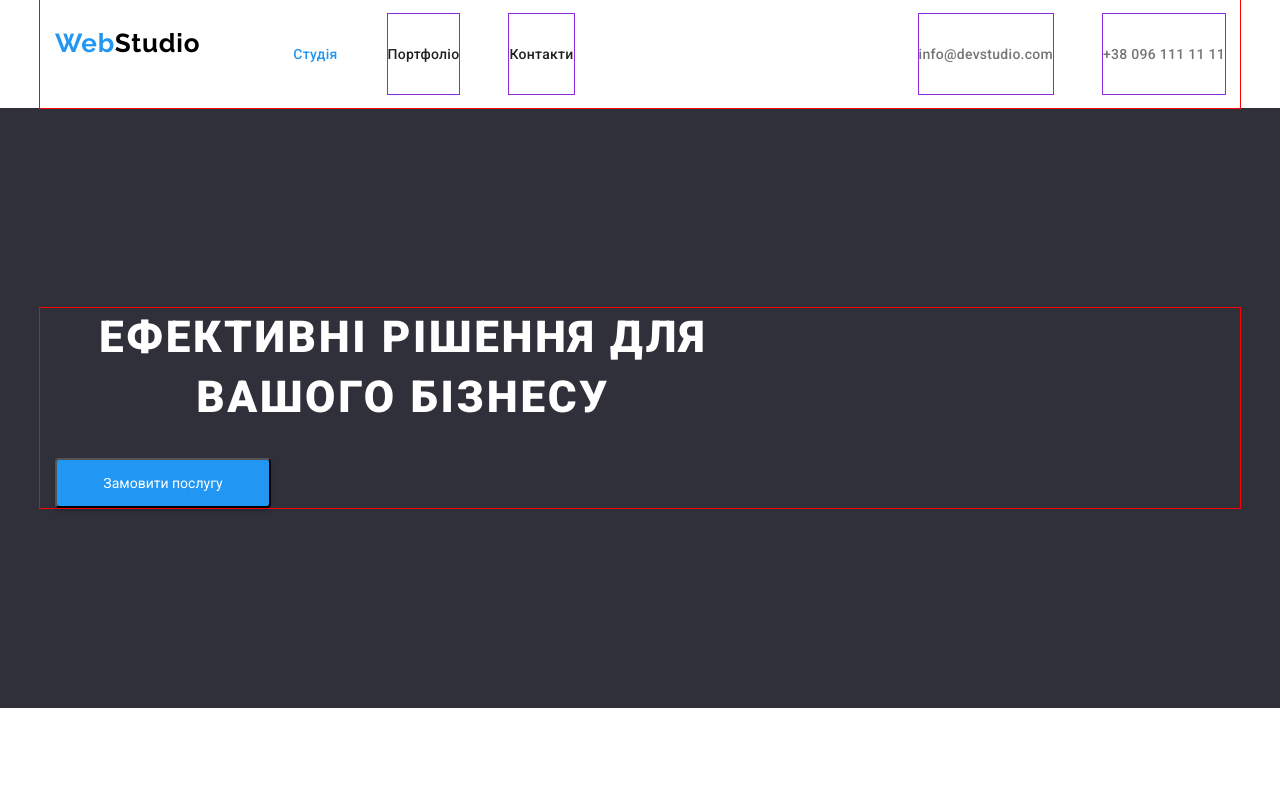
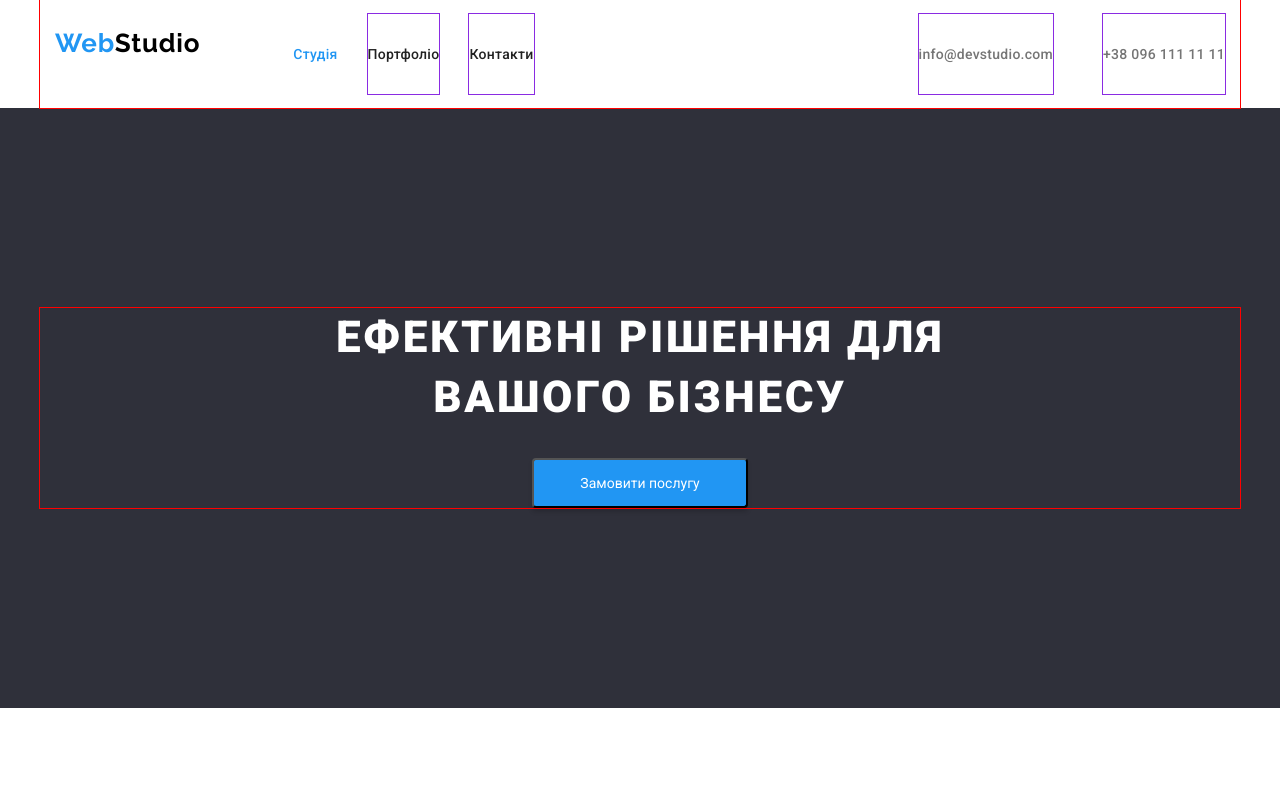
Before and after one commit to anihka4131/goit-markup-hw-02, a plain HTML site: page index.html in a window 1280 px wide. Shown: the top 799 px of the page. Drawn offline with nearby package versions, Linux system fonts and the light colour scheme.

Commit message:
corectly

```diff
--- a/css/styles.css
+++ b/css/styles.css
@@ -73,7 +73,7 @@ img{
 }
 
 .item:not(:last-child) {
-    margin-right: 50px;
+    margin-right: 30px;
 }
 .header-link .link:hover,
 .header-link .link:focus {
@@ -138,6 +138,7 @@ background-color: var(--secondary-bg-cl);
     text-transform: uppercase;
     padding-bottom: 30px;
     width: 696px;
+    margin: auto;
    }
 .profile-header-btn{
     background-color: var(--accent-bg-cl);
@@ -148,8 +149,7 @@ background-color: var(--secondary-bg-cl);
     max-width: 240px;
     min-width: 216px;
     min-height: 50px;
-    display: block;
-      }
+    }
 
 
 .spesifics-title{
```
